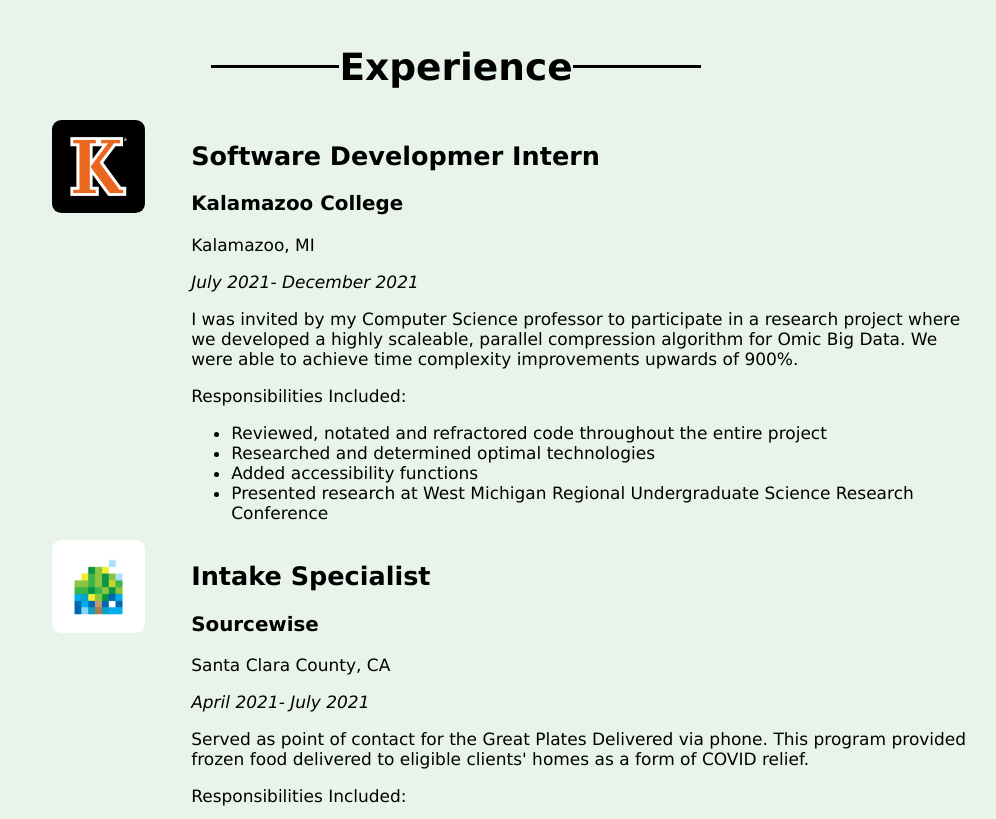
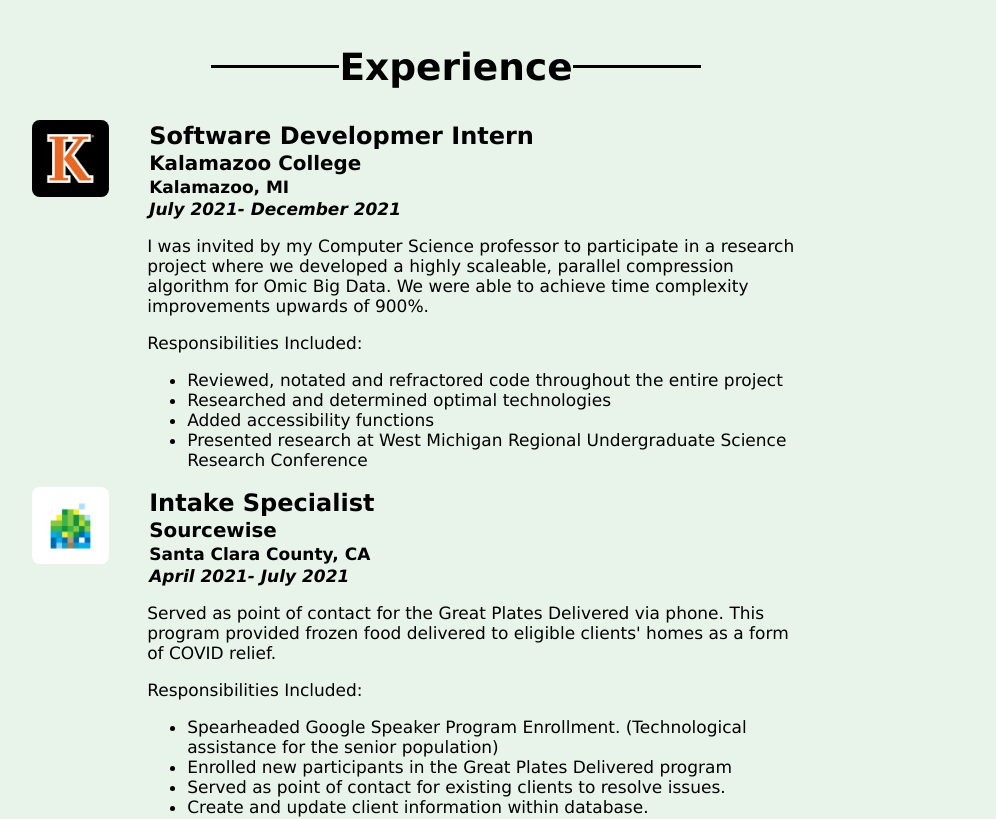
Before and after one commit to RonanGW/WolfGrove, a React (Create React App) app: page / in a window 1280 px wide. Shown: the part 1980-2799 px from the top of the page, without its empty margins (184-1180 px from the left). Built offline with nearby package versions, Linux system fonts and the light colour scheme.

Commit message:
Refactored Job css and collected job header section together.

```diff
--- a/src/App.css
+++ b/src/App.css
@@ -47,6 +47,12 @@
     display: flex;
     flex-direction: row;
     align-items: center;
+}
+
+.VerticalLine {
+    border-left: 3px black solid;
+    width: 3px;
+    padding-right: 10px;
 }
 
 /*----------------------------------------------*/
@@ -181,25 +187,50 @@
 /*	Resume Section
 /*----------------------------------------------*/
 
+.Resume {
+    display: flex;
+    flex-direction: column;
+}
+
 .Resume-container {
     font-size: 17px;
     padding-top: 10vh;
 }
-.Resume {
-    display: flex;
-    flex-direction: column;
-    /*flex-flow: row wrap;*/
-}
 
 .Resume-section {
     padding-left: 15vh;
+    padding-right: 25vh;
 }
 
 .JobDesc {
+    padding-left: 10%;
+    padding-right: 10%;
     display: flex;
-    align-content: flex-start;
-    padding: 5vh;
-    padding-right: 0vh;
+    flex-direction: row;
+}
+
+.JobContainer {
+    padding-left: 5%;
+}
+
+.JobTitle {
+    padding-bottom: 0px;
+    padding-top: 0px;
+    font-size: 24px;
+    margin: 2px;
+}
+
+.JobCompany {
+    padding-bottom: 0px;
+    padding-top: 0px;
+    margin: 2px;
+}
+
+.JobItem {
+    padding-bottom: 0px;
+    padding-top: 0px;
+    font-weight: bold;
+    margin: 2px;
 }
 
 .SchoolDesc {
@@ -207,28 +238,10 @@
     flex-direction: row;
 }
 
-.VerticalLine {
-    border-left: 3px black solid;
-    width: 3px;
-    padding-right: 10px;
-}
-
-.LogoPhrase {
-    display: flex;
-    flex-direction: row;
-    align-items: center;
-    justify-content: space-around;
-}
-
-.TitlePhrase {
-    width: 20vh;
-    text-align: right;
-    padding-right: 2vw;
-}
-
-.DescPhrase {
-    text-align: left;
-    width: 15vw;
+.CompanyIcon {
+    border-radius: 10%;
+    width: 10%;
+    height: 10%;
 }
 
 /*----------------------------------------------*/
@@ -287,7 +300,7 @@
 /*----------------------------------------------*/
 
 .Testimonials {
-    padding: 10vh;
+    padding: 20vh;
     font-size: 25px;
     background-color: #FEFBEA;
 }
--- a/src/Resume.js
+++ b/src/Resume.js
@@ -20,32 +20,7 @@ class Resume extends Component {
                             <p>{desc}</p>
                         </div>
                     </div>
-                    {/*<div className="SchoolDesc">*/}
-                    {/*    */}{/* Left side details */}
-                    {/*    <div className="TitlePhrase">*/}
-                    {/*        <div className="LogoPhrase">*/}
-                    {/*        <img style={{ width: "64px", height: "64px" }} src={education.icon} />*/}
-                    {/*        <h2>{education.school}</h2>*/}
-                    {/*        </div>*/}
-                    {/*        <h3>{education.degree}</h3>*/}
-                    {/*        <div className="LogoPhrase">*/}
-                    {/*            <img style={{ width: "20px", height: "20px" }} src="./Calendar.png" />*/}
-                    {/*            <p>{date}</p>*/}
-                    {/*        </div>*/}
-                    {/*        <div className="LogoPhrase">*/}
-                    {/*            <img style={{ width: "16px", height: "20px" }} src="./LocPin.png" />*/}
-                    {/*        <p>{education.location}</p>*/}
-                    {/*        </div>*/}
-                    {/*        </div>*/}
-                    {/*        */}{/* Divider */}
-                    {/*        <div className="VerticalLine" />*/}
-                    {/*        */}{/* Right side description */}
-                    {/*        <div>*/}
-                    {/*            <p className="DescPhrase">*/}
-                    {/*               {desc}*/}
-                    {/*            </p>*/}
-                    {/*        </div>*/}
-                        </div>
+                </div>
             })
             var jobs = this.props.data.work.map(function (work) {
                 var date = work.startDate + '-\n' + work.endDate;
@@ -54,43 +29,18 @@ class Resume extends Component {
                 var tasks = work.tasks.map(function (task) {
                     return <li>{task}</li>
                 });
-                return <div style={{ paddingLeft: "10%", paddingRight: "10%", display: "flex", flexDirection: "row" }}>
-                        <img style={{ borderRadius: "10%", width: "10%", height: "10%" }} src={work.icon} />
-                        <div style={{ paddingLeft: "5%" }}>
-                            <h2>{work.title}</h2>
-                            <h3>{work.company}</h3>
-                            <p>{work.location}</p>
-                            <p><i>{date}</i></p>
-                            <div >
+                return <div className="JobDesc">
+                        <img className="CompanyIcon" src={work.icon} />
+                        <div className="JobContainer">
+                            <h2 className="JobTitle">{work.title}</h2>
+                            <h3 className="JobCompany">{work.company}</h3>
+                            <p className="JobItem">{work.location}</p>
+                            <p className="JobItem"><i>{date}</i></p>
+                            <div>
                                 <p>{desc}</p>
                                 <ul>{tasks}</ul>
                             </div>
                         </div>
-                    {/*<div className="JobDesc">*/}
-                    {/*    */}{/* Left side details */}
-                    {/*    <div className="TitlePhrase">*/}
-                    {/*        <h2>{work.title}</h2>*/}
-                    {/*        <div className="LogoPhrase">*/}
-                    {/*            <img style={{ width: "32px", height: "32px" }} src={work.icon} />*/}
-                    {/*            <h3>{work.company}</h3>*/}
-                    {/*        </div>*/}
-                    {/*        <div className="LogoPhrase">*/}
-                    {/*            <img style={{ width: "20px", height: "20px" }} src="./Calendar.png" />*/}
-                    {/*            <p>{date}</p>*/}
-                    {/*        </div>*/}
-                    {/*        <div className="LogoPhrase">*/}
-                    {/*            <img style={{ width: "16px", height: "20px" }} src="./LocPin.png" />*/}
-                    {/*            <p>{work.location}</p>*/}
-                    {/*        </div>*/}
-                    {/*    </div>*/}
-                    {/*    */}{/* Divider */}
-                    {/*    <div className="VerticalLine" />*/}
-                    {/*    */}{/* Right side description */}
-                    {/*    <div className="DescPhrase">*/}
-                    {/*        <p>{desc}</p>*/}
-                    {/*        <ul>{tasks}</ul>*/}
-                    {/*    </div>*/}
-                    {/*</div>*/}
                     </div>
             })
         }
@@ -100,7 +50,7 @@ class Resume extends Component {
             <div className="Resume-container">
                 <div className="Section-Header">
                     <div className="Section-Header-Alignment">
-                            <h1 style={{ display: "flex", flexDirection: "row", alignItems: "center" }}>
+                            <h1 className="Section-Title-Line">
                                 <div className="SectionNameLine" />
                                 Experience
                                 <div className="SectionNameLine" />
@@ -111,13 +61,7 @@ class Resume extends Component {
                     {/* Work Experience Section */}
                     <div className="Resume-section">
                         <div>
-                            {/* Section header */}
-                            {/*<h1>Experience</h1>*/}
-                            {/*<div style={{ display: "flex", flexDirection: "row" }}>*/}
-                            {/*    */}{/* Styled item bullet points*/}
-                            {/*    <img src="./LeafWalls.png" />*/}
-                                <div>{jobs}</div>
-                            {/*</div>*/}
+                            <div>{jobs}</div>
                         </div>
                     </div>
                     {/* Education section */}
@@ -128,7 +72,7 @@ class Resume extends Component {
                             {/*<div style={{ display: "flex", flexDirection: "row" }}>*/}
                             {/*    */}{/* Styled item bullet points*/}
                             {/*    <img src="./LeafWalls.png" />*/}
-                                <div style={{ display: "flex", flexDirection: "column" }}>{education}</div>
+                            <div>{education}</div>
                             {/*</div>*/}
                         </div>
                     </div>
```
